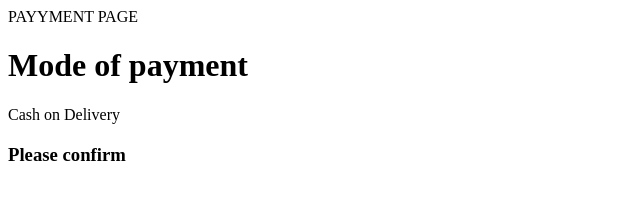
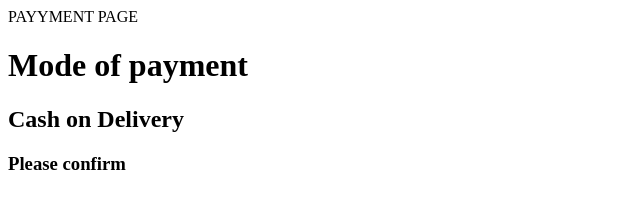
Before and after one commit to psethuram009/web_app, a plain HTML site: page payment.html in a window 1280 px wide. Shown: the whole page, without its empty margins (0-640 px from the left). Drawn offline with Linux system fonts and the light colour scheme.

```diff
--- a/payment.html
+++ b/payment.html
@@ -4,7 +4,10 @@
         PAYYMENT PAGE
     </main>
 <h1> Mode of payment</h1>
-<h> Cash on Delivery<h2>
+<h2> Cash on Delivery</h2>
+<title>
+    Click to select other payment mode
+</title>
 <h3> Please confirm<h3>
 </body>
 </html>
```
